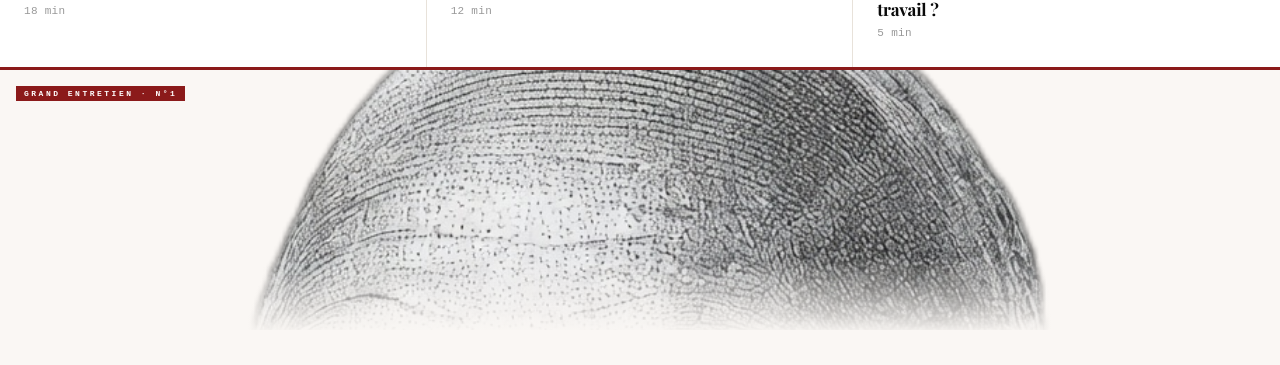
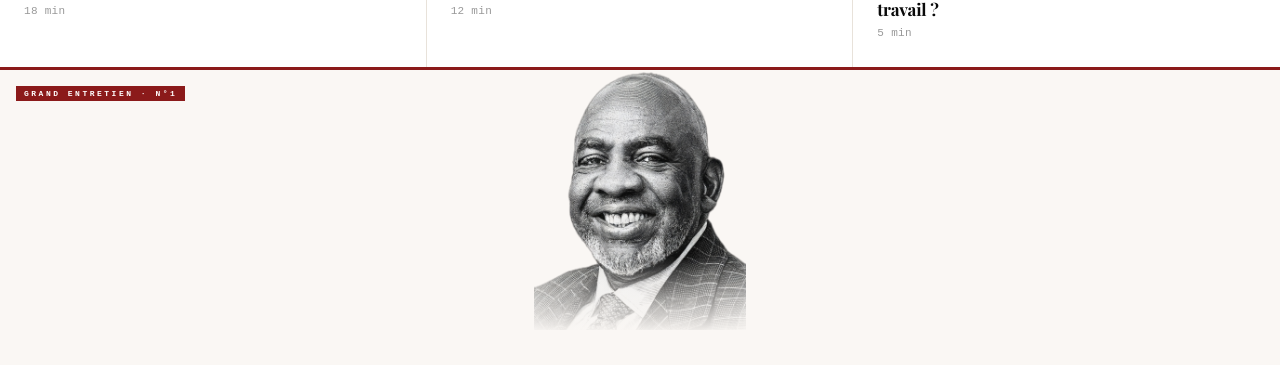
Before and after one commit to SteveMrld/Prisme, a Next.js app: page / in a window 1280 px wide. Shown: the part 811-1176 px from the top of the page. Built offline with nearby package versions, Linux system fonts and the light colour scheme; no server answers; a web font is replaced by a local one.

Commit message:
fix: entretien Diarra — object-fit contain pour voir le visage entier

```diff
--- a/app/page.module.css
+++ b/app/page.module.css
@@ -227,8 +227,8 @@
 }
 .entretienBannerImg {
   width: 100%; height: 100%;
-  object-fit: cover;
-  object-position: center 10%;
+  object-fit: contain;
+  object-position: center top;
   display: block;
   filter: grayscale(15%);
 }
```
